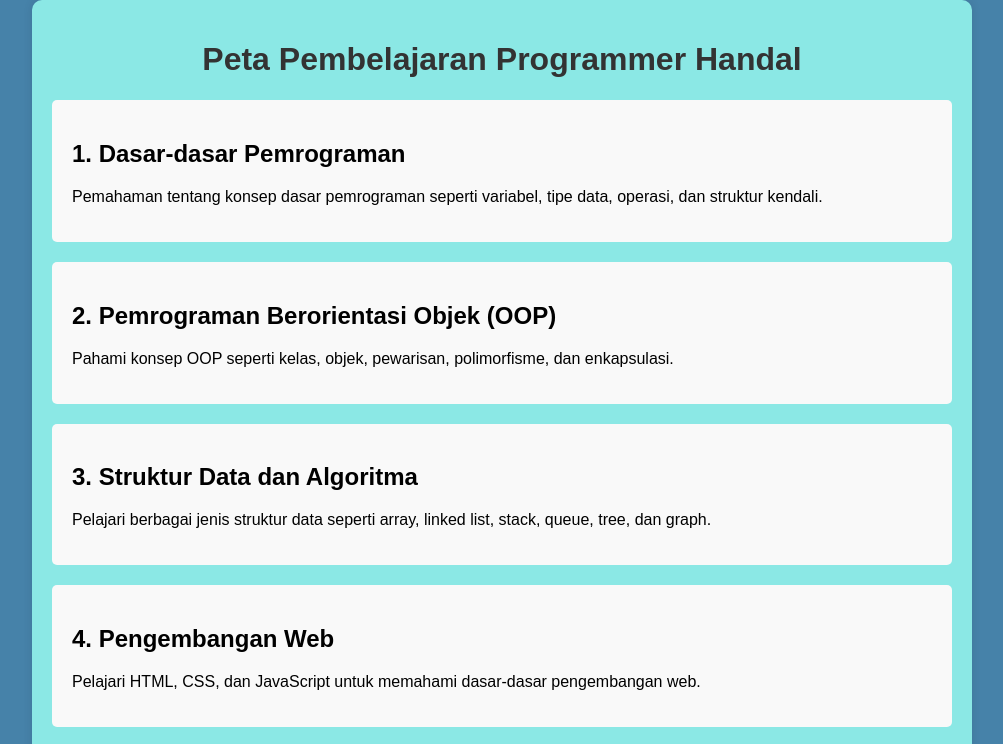
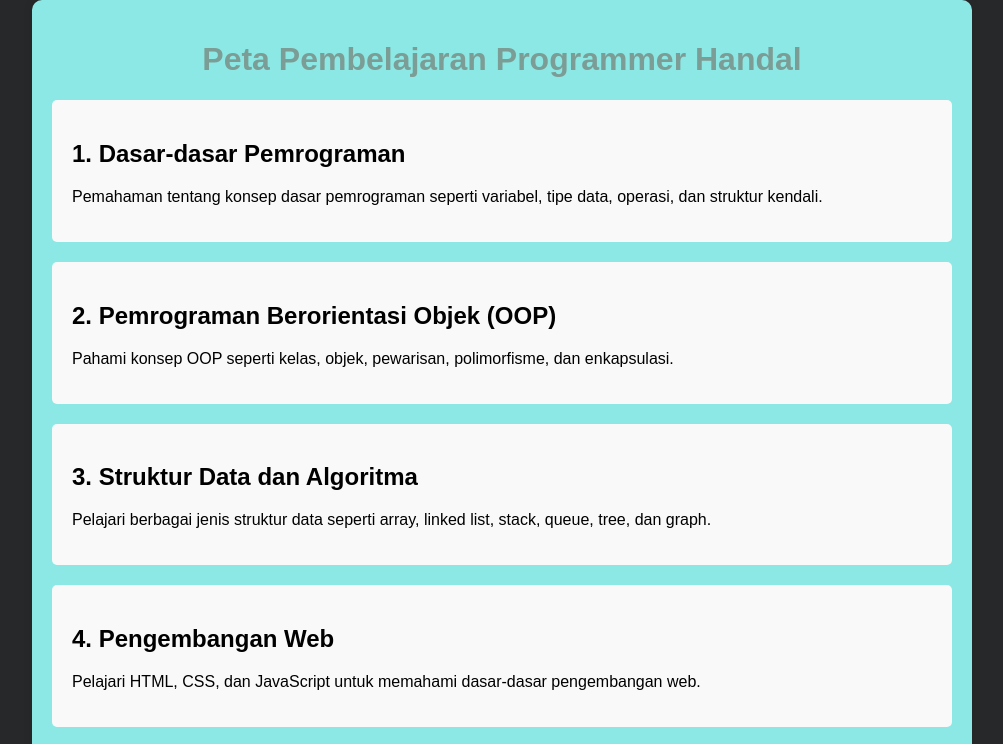
Before and after one commit to kharismajnm/kharismajnm.github.io, a plain HTML site: page index.html in a window 1280 px wide. Shown: the top 744 px of the page, without its empty margins (138-1141 px from the left). Drawn offline with Linux system fonts and the light colour scheme.

Commit message:
Update index.html

```diff
--- a/index.html
+++ b/index.html
@@ -8,7 +8,7 @@
     font-family: Arial, sans-serif;
     margin: 0;
     padding: 0;
-    background-color: #4682A9;
+    background-color: #272829;
   }
   .container {
     max-width: 900px;
@@ -20,7 +20,7 @@
   }
   h1 {
     text-align: center;
-    color: #333;
+    color: #7C9D96;
   }
   .step {
     margin: 20px 0;
```
